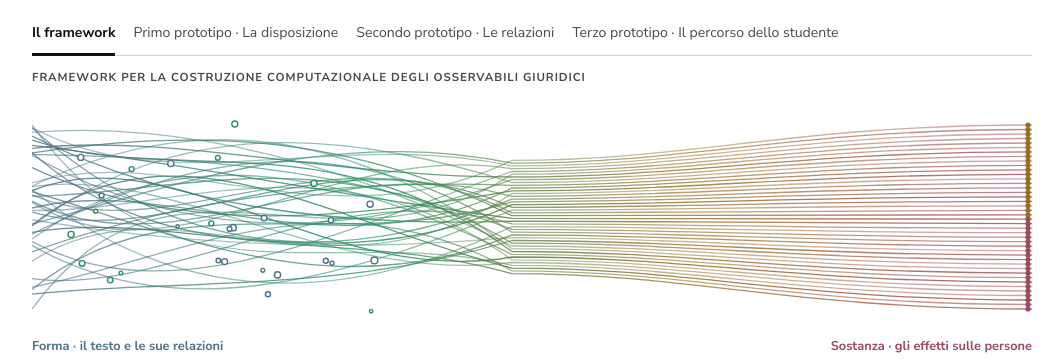
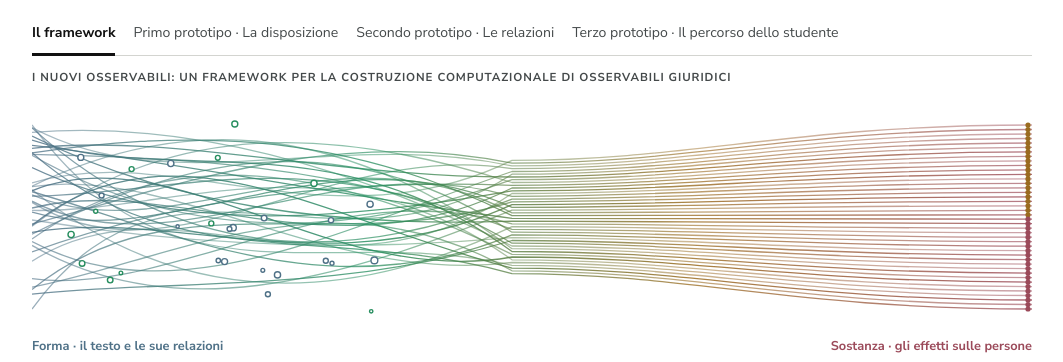
Before and after one commit to antonellaninfadoro/Nuovi-osservabili-art-16, a plain HTML site: page index.html in a window 1280 px wide. Shown: the top 362 px of the page, without its empty margins (108-1171 px from the left). Drawn offline with Linux system fonts and the light colour scheme.

Commit message:
Framework: nuova etichetta in testata "I nuovi osservabili"
Co-Authored-By: Claude Opus 5.5 <noreply@anthropic.com>
Claude-Session: https://claude.ai/code/session_013d5qVepvE1LVoQDoq7xSrB

```diff
--- a/index.html
+++ b/index.html
@@ -20,7 +20,7 @@
     <a class="n2" href="relazioni/index.html">Secondo prototipo · Le relazioni</a>
     <a class="n3" href="effetti/index.html">Terzo prototipo · Il percorso dello studente</a>
   </nav>
-  <span class="etichetta">Framework per la costruzione computazionale degli osservabili giuridici</span>
+  <span class="etichetta">I nuovi osservabili: un framework per la costruzione computazionale di osservabili giuridici</span>
   <figure class="emblema">
     <img src="assets/emblema.svg" alt="Illustrazione decorativa: linee intrecciate a sinistra, come i rinvii di un testo normativo, convergono e si aprono a destra in un ventaglio ordinato. Non rappresenta dati." width="1000" height="230">
     <figcaption><span class="e-forma">Forma · il testo e le sue relazioni</span><span class="e-sost">Sostanza · gli effetti sulle persone</span></figcaption>
```
